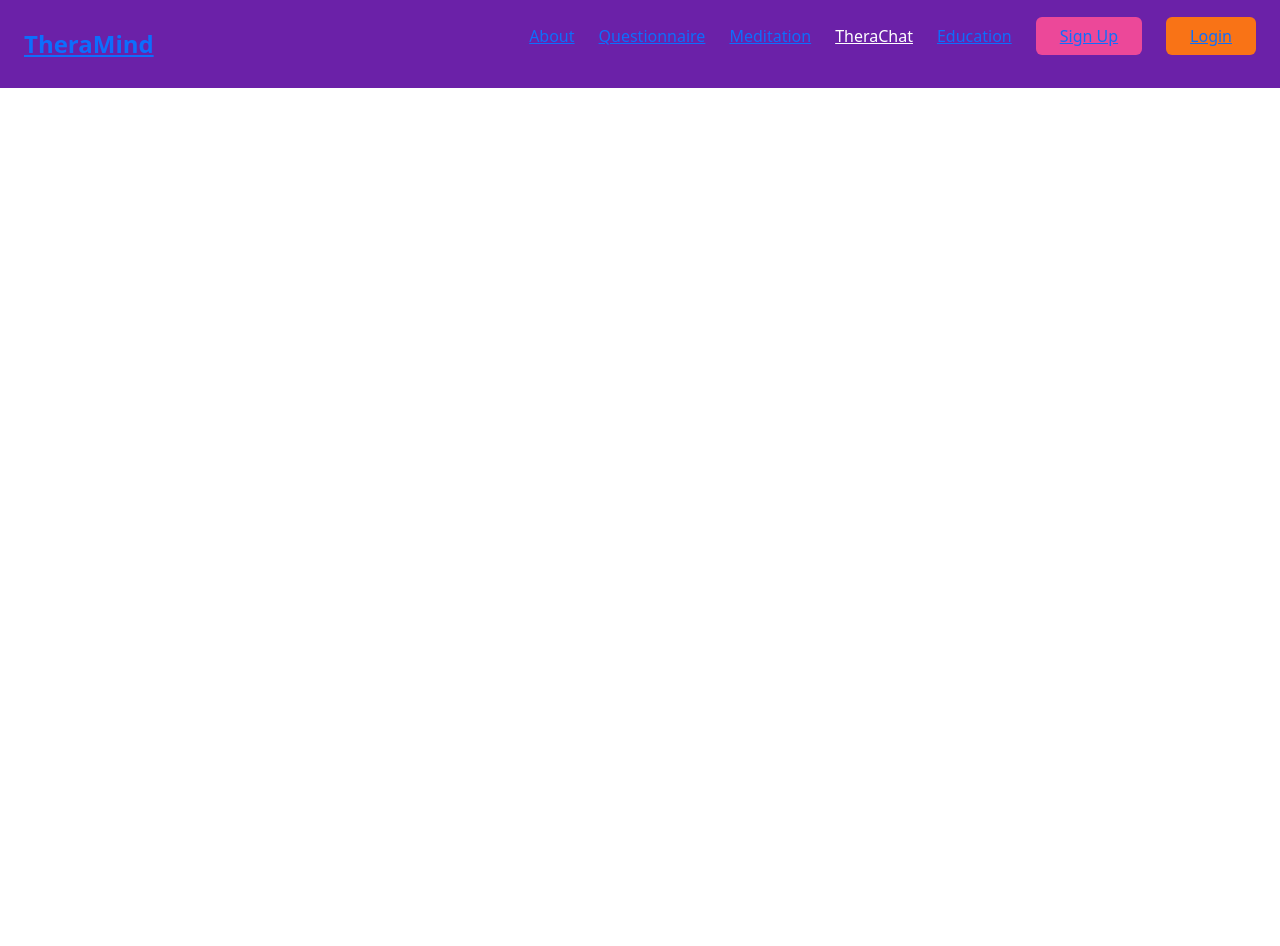
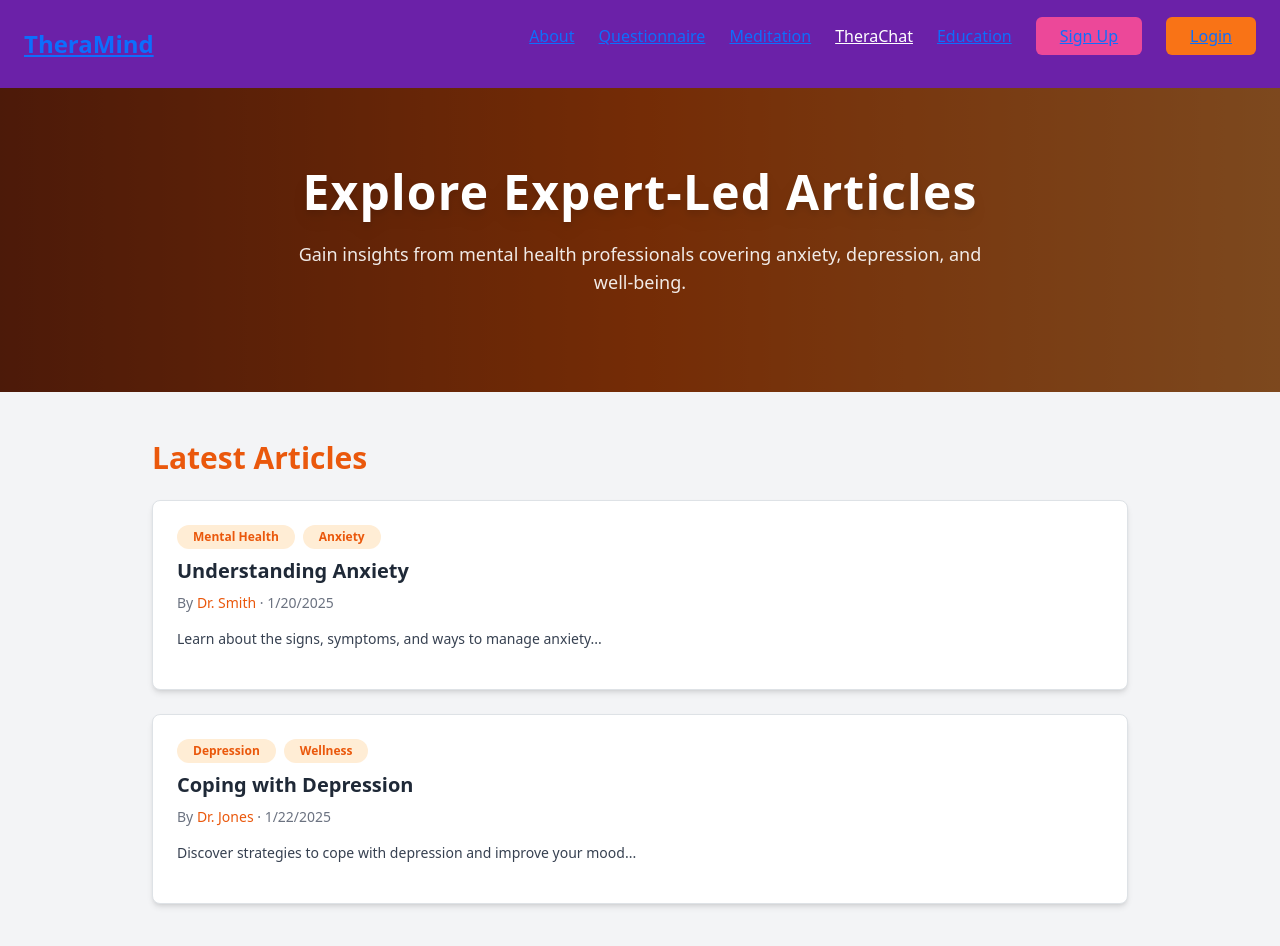
Before and after one commit to poetabdullah/theramind, a React (Create React App) app: page /articles in a window 1280 px wide. Shown: the top 946 px of the page. Before the commit the page ends 800 px from the top, so only its background shows below. Built offline with nearby package versions, Linux system fonts and the light colour scheme; no server answers.

Commit message:
Added patient story and article list pages and improved styling

```diff
--- a/src/App.js
+++ b/src/App.js
@@ -7,8 +7,11 @@ import Questionnaire from "./pages/Questionnaire";
 import SignUpPage from "./pages/SignUpPage";
 import LoginPage from "./pages/LoginPage";
 import PatientSignUp from "./pages/PatientSignUp";
-import TheraChat from "./pages/TheraChat"; // Corrected import
+import TheraChat from "./pages/TheraChat";
 import EducationMainPage from "./pages/EducationMainPage";
+import ArticlesListPage from "./pages/ArticlesListPage";
+import PatientStoriesListPage from "./pages/PatientStoriesListPage";
+
 const App = () => (
   <div>
     <Navbar />
@@ -20,6 +23,8 @@ const App = () => (
       <Route path="/login" element={<LoginPage />} />
       <Route path="/therachat" element={<TheraChat />} />
       <Route path="/EducationMain" element={<EducationMainPage />} />
+      <Route path="/articles" element={<ArticlesListPage />} />
+      <Route path="/patient-stories" element={<PatientStoriesListPage />} />
     </Routes>
   </div>
 );
--- /dev/null
+++ b/src/components/ListViewCard.js
@@ -0,0 +1,49 @@
+import React from "react";
+import { useNavigate, useLocation } from "react-router-dom";
+
+const ListViewCard = ({ id, title, author, date, tags, content, link }) => {
+  const navigate = useNavigate();
+  const location = useLocation();
+
+  // Determine color scheme based on page
+  const isArticlesPage = location.pathname.includes("/articles");
+  const tagBgColor = isArticlesPage
+    ? "bg-orange-100 text-orange-600"
+    : "bg-purple-100 text-purple-600";
+  const authorTextColor = isArticlesPage
+    ? "text-orange-600"
+    : "text-purple-600";
+
+  return (
+    <div
+      className="bg-white shadow-md rounded-lg p-6 hover:shadow-lg transition duration-300 cursor-pointer border border-gray-200"
+      onClick={() => navigate(link || `/content/${id}`)}
+    >
+      {/* Tags Section */}
+      <div className="flex flex-wrap gap-2 mb-2">
+        {tags.map((tag, index) => (
+          <span
+            key={index}
+            className={`${tagBgColor} text-xs font-semibold py-1 px-3 rounded-full`}
+          >
+            {tag}
+          </span>
+        ))}
+      </div>
+
+      {/* Title Section */}
+      <h3 className="text-xl font-bold text-gray-800 mb-2">{title}</h3>
+
+      {/* Author & Date */}
+      <p className="text-sm text-gray-500 mb-3">
+        By <span className={`${authorTextColor} font-medium`}>{author}</span> ·{" "}
+        {new Date(date).toLocaleDateString()}
+      </p>
+
+      {/* Content Preview */}
+      <p className="text-gray-700 text-sm line-clamp-3">{content}</p>
+    </div>
+  );
+};
+
+export default ListViewCard;
--- /dev/null
+++ b/src/components/PageBanner.js
@@ -0,0 +1,27 @@
+import React from "react";
+import { motion } from "framer-motion";
+
+const PageBanner = ({ title, subtitle, background }) => {
+  return (
+    <div
+      className={`relative py-20 flex flex-col items-center justify-center ${background}`}
+    >
+      {/* Glassmorphic Overlay */}
+      <div className="absolute inset-0 bg-black bg-opacity-50"></div>
+
+      <motion.div
+        className="relative text-center text-white max-w-3xl px-6"
+        initial={{ opacity: 0, y: -20 }}
+        animate={{ opacity: 1, y: 0 }}
+        transition={{ duration: 1 }}
+      >
+        <h1 className="text-5xl font-extrabold tracking-wide drop-shadow-lg">
+          {title}
+        </h1>
+        <p className="mt-4 text-lg font-medium opacity-90">{subtitle}</p>
+      </motion.div>
+    </div>
+  );
+};
+
+export default PageBanner;
--- /dev/null
+++ b/src/pages/ArticlesListPage.js
@@ -0,0 +1,63 @@
+import React, { useState, useEffect } from "react";
+import PageBanner from "../components/PageBanner";
+import ListViewCard from "../components/ListViewCard";
+
+const ArticlesListPage = () => {
+  // Dummy articles data (replace with API fetch later)
+  const [articles, setArticles] = useState([
+    {
+      id: 1,
+      title: "Understanding Anxiety",
+      content: "Learn about the signs, symptoms, and ways to manage anxiety...",
+      author: "Dr. Smith",
+      date: "2025-01-20",
+      tags: ["Mental Health", "Anxiety"],
+    },
+    {
+      id: 2,
+      title: "Coping with Depression",
+      content:
+        "Discover strategies to cope with depression and improve your mood...",
+      author: "Dr. Jones",
+      date: "2025-01-22",
+      tags: ["Depression", "Wellness"],
+    },
+  ]);
+
+  return (
+    <div className="bg-gray-100 min-h-screen">
+      {/* Page Banner with Improved Gradient */}
+      <PageBanner
+        title="Explore Expert-Led Articles"
+        subtitle="Gain insights from mental health professionals covering anxiety, depression, and well-being."
+        background="bg-gradient-to-r from-orange-800 via-orange-600 to-orange-400"
+      />
+
+      {/* Articles List Section */}
+      <div className="max-w-5xl mx-auto py-12 px-6">
+        <h2 className="text-3xl font-semibold text-orange-600 mb-6">
+          Latest Articles
+        </h2>
+
+        <div className="space-y-6">
+          {articles.map((article) => (
+            <ListViewCard
+              key={article.id}
+              title={article.title}
+              content={article.content}
+              author={article.author}
+              date={article.date}
+              tags={article.tags}
+              link={`/articles/${article.id}`} // Navigation to article detail
+              titleColor="text-orange-700" // Ensure titles are orange
+              tagColor="bg-orange-200 text-orange-700" // Update tags to orange
+              borderColor="border-orange-500" // Ensure border styling is orange
+            />
+          ))}
+        </div>
+      </div>
+    </div>
+  );
+};
+
+export default ArticlesListPage;
--- a/src/pages/EducationMainPage.js
+++ b/src/pages/EducationMainPage.js
@@ -1,6 +1,7 @@
 import React, { memo } from "react";
 import { motion } from "framer-motion";
 import EducationCard from "../components/EducationCard";
+import { Link } from "react-router-dom";
 
 export default function EducationMainPage() {
   const articles = [
@@ -91,25 +92,35 @@ export default function EducationMainPage() {
         description="Read insightful articles written by mental health professionals, covering a wide range of topics such as anxiety, depression, and more."
         items={articles}
         buttonText="Explore More Articles"
+        buttonLink="/articles"
         buttonClass="bg-orange-600 text-white hover:bg-orange-500"
         titleColor="text-orange-600" // Ensuring title color matches the orange theme
       />
 
       {/* Patient Stories Section */}
       <Section
-        title="Real-Life Patient Stories"
+        title=" Explore Real-Life Patient Stories"
         description="Discover inspiring stories from individuals who have faced mental health challenges and found strength in their journey."
         items={patientStories}
         buttonText="Explore More Stories"
+        buttonLink="/patient-stories"
         buttonClass="bg-purple-600 text-white hover:bg-purple-500"
-        titleColor="text-purple-600" // Ensuring title color matches the purple theme
+        titleColor="text-purple-600"
       />
     </div>
   );
 }
 
 const Section = memo(
-  ({ title, description, items, buttonText, buttonClass, titleColor }) => (
+  ({
+    title,
+    description,
+    items,
+    buttonText,
+    buttonLink,
+    buttonClass,
+    titleColor,
+  }) => (
     <motion.div
       className="py-16 px-6"
       initial={{ opacity: 0 }}
@@ -119,8 +130,7 @@ const Section = memo(
       <h2 className={`text-3xl font-bold text-center mb-4 ${titleColor}`}>
         {title}
       </h2>
-      <p className="text-center text-gray-600 mb-6">{description}</p>{" "}
-      {/* Reduced bottom margin for consistency */}
+      <p className="text-center text-gray-600 mb-6">{description}</p>
       <div className="grid grid-cols-1 sm:grid-cols-2 lg:grid-cols-3 gap-6">
         {items.map((item) => (
           <EducationCard
@@ -135,11 +145,11 @@ const Section = memo(
         ))}
       </div>
       <div className="text-center mt-8">
-        {" "}
-        {/* Reduced top margin for better spacing */}
-        <button className={`${buttonClass} px-6 py-2 rounded-lg shadow-md`}>
-          {buttonText}
-        </button>
+        <Link to={buttonLink}>
+          <button className={`${buttonClass} px-6 py-2 rounded-lg shadow-md`}>
+            {buttonText}
+          </button>
+        </Link>
       </div>
     </motion.div>
   )
--- /dev/null
+++ b/src/pages/PatientStoriesListPage.js
@@ -0,0 +1,61 @@
+import React, { useState, useEffect } from "react";
+import PageBanner from "../components/PageBanner";
+import ListViewCard from "../components/ListViewCard";
+
+const PatientStoriesListPage = () => {
+  // Dummy stories data (replace with API fetch later)
+  const [stories, setStories] = useState([
+    {
+      id: 1,
+      title: "My Journey with Anxiety",
+      content:
+        "This is my story of dealing with anxiety and overcoming challenges...",
+      author: "Jane Doe",
+      date: "2025-01-18",
+      tags: ["Personal Story", "Anxiety"],
+    },
+    {
+      id: 2,
+      title: "Finding Hope",
+      content:
+        "Sharing my experience with mental health and how I found hope again...",
+      author: "John Smith",
+      date: "2025-01-21",
+      tags: ["Inspiration", "Mental Health"],
+    },
+  ]);
+
+  return (
+    <div className="bg-gray-100 min-h-screen">
+      {/* Page Banner */}
+      <PageBanner
+        title="Real-Life Patient Stories"
+        subtitle="Read inspiring personal journeys of resilience and hope in mental health."
+        background="bg-gradient-to-r from-purple-800 via-purple-600 to-purple-500"
+      />
+
+      {/* Stories List Section */}
+      <div className="max-w-5xl mx-auto py-12 px-6">
+        <h2 className="text-3xl font-semibold text-gray-800 mb-6">
+          Latest Patient Stories
+        </h2>
+
+        <div className="space-y-6">
+          {stories.map((story) => (
+            <ListViewCard
+              key={story.id}
+              title={story.title}
+              content={story.content}
+              author={story.author}
+              date={story.date}
+              tags={story.tags}
+              link={`/stories/${story.id}`} // Navigation to story detail
+            />
+          ))}
+        </div>
+      </div>
+    </div>
+  );
+};
+
+export default PatientStoriesListPage;
```
